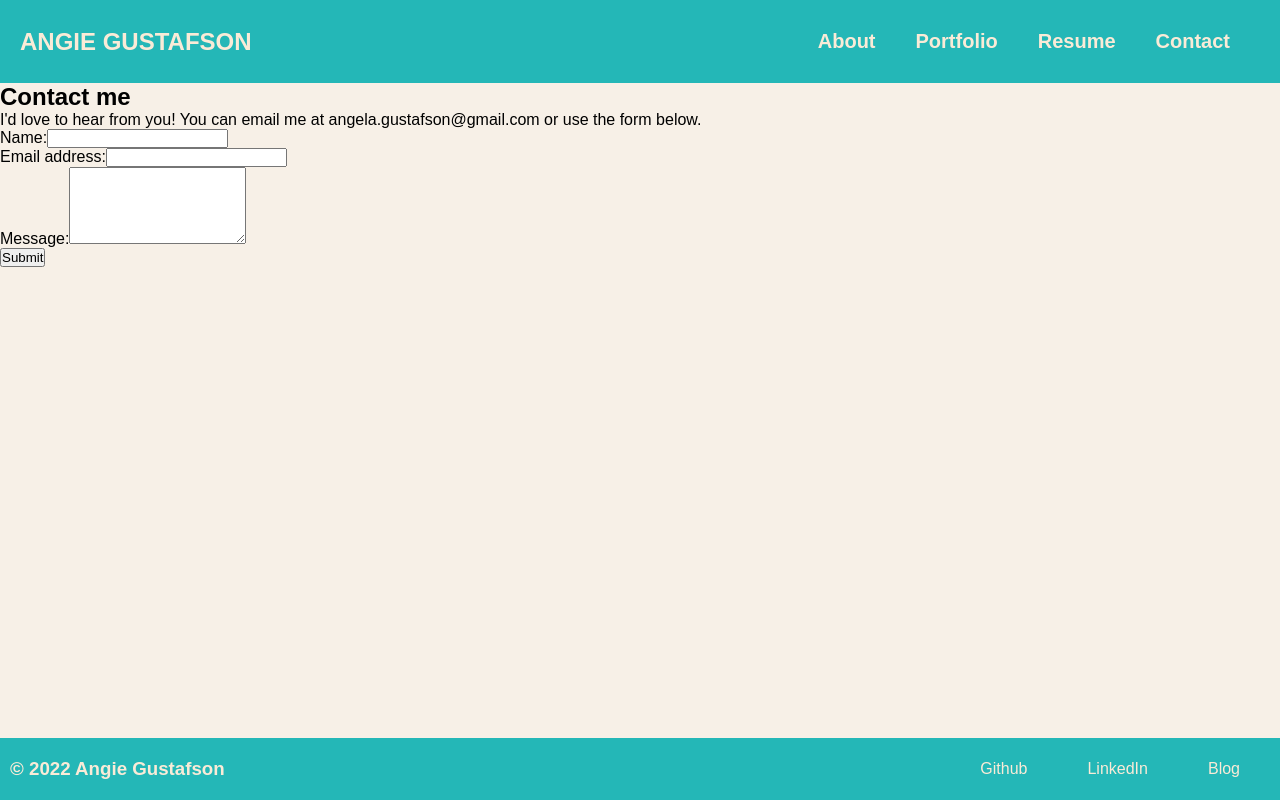
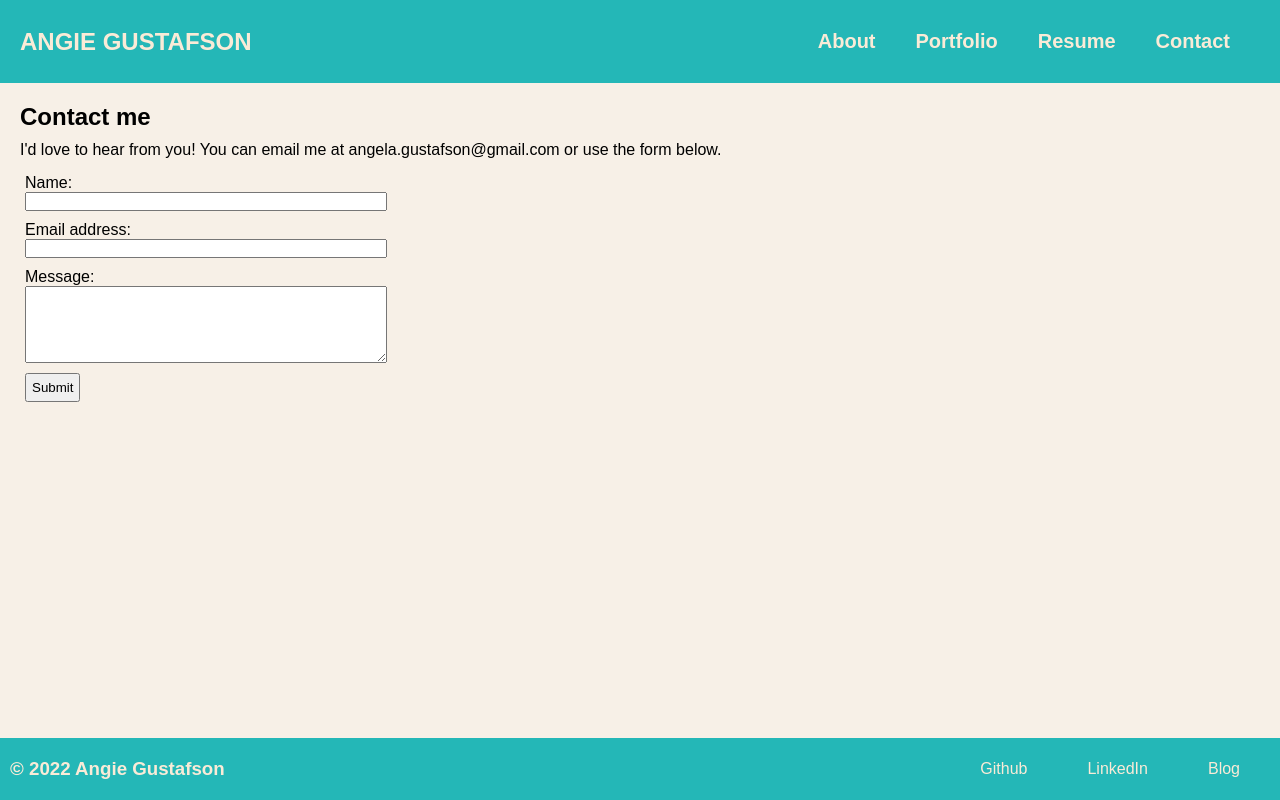
Before and after one commit to angiebunk1/AG-Portfolio, a React (Create React App) app: page / in a window 1280 px wide. Both pictures are taken after a click on the element "Contact". Built offline with nearby package versions, Linux system fonts and the light colour scheme.

Commit message:
added contact styles

```diff
--- a/src/App.css
+++ b/src/App.css
@@ -32,6 +32,7 @@ a {
     position: -webkit-sticky;
     top: 0;
     z-index: 9999;
+    width: 100%;
 }
 
 .header h2 {
@@ -202,6 +203,30 @@ footer h3 {
   padding: 10px 0px;
 }
 
+.contact {
+  display: flex;
+  flex-direction: column;
+  padding: 20px 20px;
+  width: 100%;
+}
+
+.greeting {
+  padding: 10px 0px;
+}
+
+.form-field {
+  padding: 5px;
+  display: flex;
+  flex-direction: column;
+  width: 30%;
+
+}
+
+.submit {
+  margin: 5px;
+  padding: 5px;
+}
+
 /* media queries */
 @media only screen and (max-width: 820px) {
   section {
@@ -223,7 +248,13 @@ footer h3 {
       width: 80%;
   }
 
+  .form-field {
+    width: 50%;
+  }
+
 }
+
+
 
 @media only screen and (max-width: 500px) {
   section {
@@ -254,7 +285,9 @@ footer h3 {
     width: 300px
   }
 
-
+ .form-field {
+  width: 60%;
+ }
 
 
 
--- a/src/components/Contact/index.js
+++ b/src/components/Contact/index.js
@@ -37,31 +37,33 @@ function Contact() {
   };
 
   return (
-    <section>
+    <section className='contact'>
       <h1>Contact me</h1>
-      <p>
+      <p className='greeting'>
         I'd love to hear from you! You can email me at <span><a href="mailto:angela.gustafson@gmail.com">angela.gustafson@gmail.com</a></span> or use the form below.
       </p>
+      <div className='contact-form'>
       <form id="contact-form" onSubmit={handleSubmit}>
-        <div>
+        <div className='form-field'>
           <label htmlFor="name">Name:</label>
           <input type="text" name="name" defaultValue={name} onBlur={handleChange} />
         </div>
-        <div>
+        <div className='form-field'>
           <label htmlFor="email">Email address:</label>
           <input type="email" name="email" defaultValue={email} onBlur={handleChange} />
         </div>
-        <div>
+        <div className='form-field'>
           <label htmlFor="message">Message:</label>
           <textarea name="message" rows="5" defaultValue={message} onBlur={handleChange} />
         </div>
         {errorMessage && (
-          <div>
+          <div className='form-field'>
             <p className="error-text">{errorMessage}</p>
           </div>
         )}
-        <button data-testid="button" type="submit">Submit</button>
+        <button data-testid="button" type="submit" className='submit'>Submit</button>
       </form>
+      </div>
     </section>
   );
 }
```
